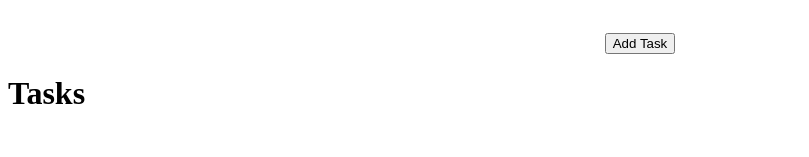
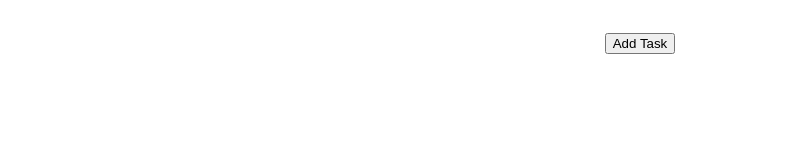
Before and after one commit to TheCollinsByte/ToDo, a React (Create React App) app in the folder todo-webapp/: page / in a window 1280 px wide. Shown: the part 143-300 px from the top of the page, without its empty margins (0-809 px from the left). Built offline with nearby package versions, Linux system fonts and the light colour scheme.

Commit message:
Task Lists Component

```diff
--- a/todo-webapp/src/components/TaskList.js
+++ b/todo-webapp/src/components/TaskList.js
@@ -16,10 +16,21 @@ export const TaskList = () => {
 
     return (
         <div>
-            <h1>Tasks</h1>
-            {tasks.map((e) => {
-                console.log(e)
-            })}
+            <ul>
+                {tasks.map((task) => (
+                    <li key={task.id}>
+                        <input
+                            type="checkbox"
+                            checked={false}
+                            onChange={() => console.log("Input Checkbox")}
+                        />
+                        <span>
+                          {task.title} - {task.description}
+                        </span>
+                        <button onClick={() => console.log("Delete Button")}>Delete</button>
+                    </li>
+                ))}
+            </ul>
         </div>
     )
 }
```
